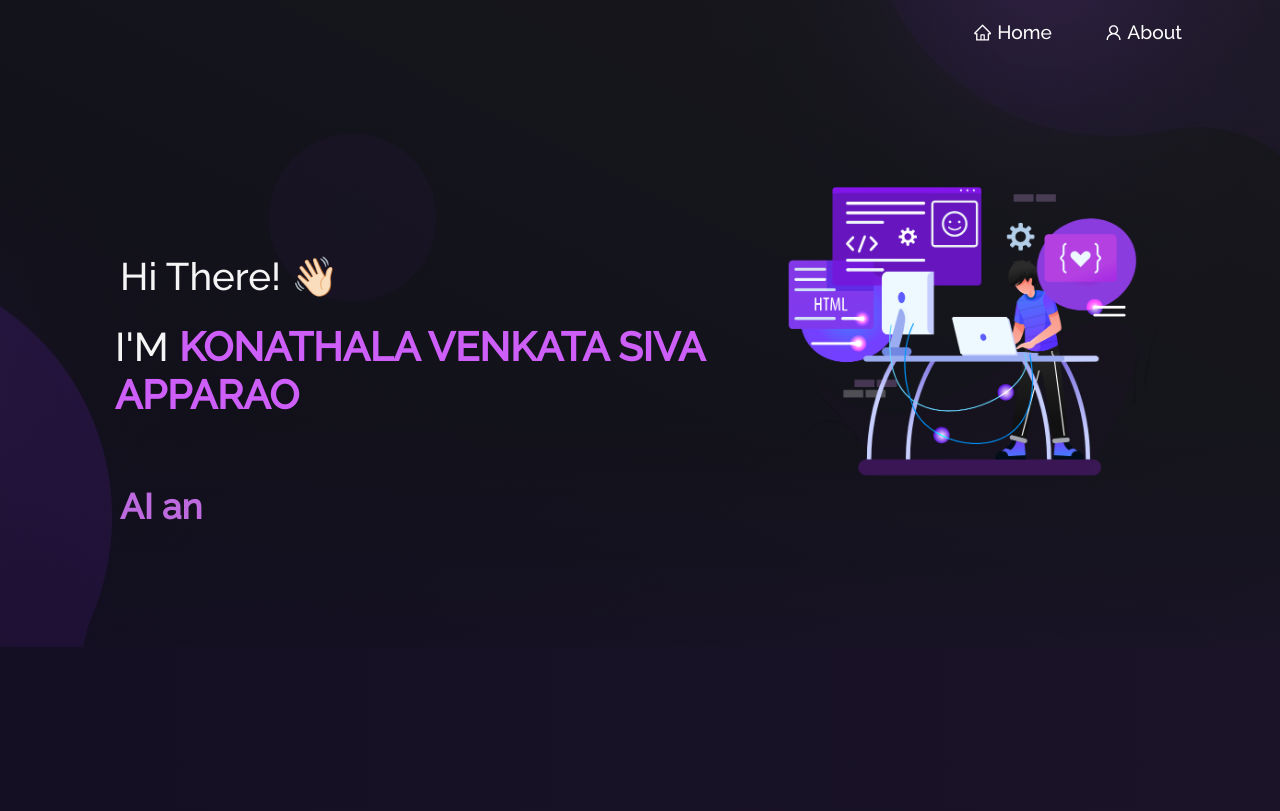
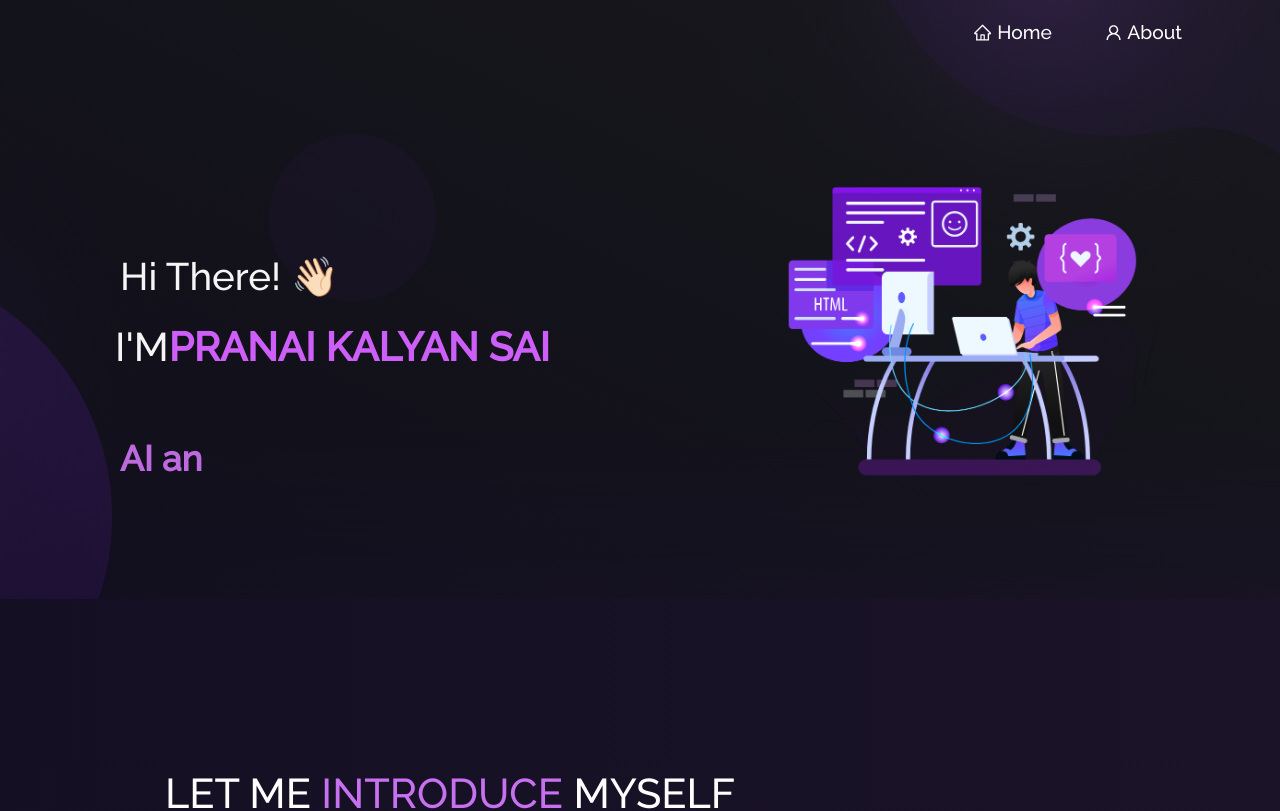
Before and after one commit to Pranaikalyansai/task6, a React (Create React App) app: page / in a window 1280 px wide. Shown: the top 811 px of the page. Built offline with nearby package versions, Linux system fonts and the light colour scheme.

Commit message:
Update Home.js

```diff
--- a/src/components/Home/Home.js
+++ b/src/components/Home/Home.js
@@ -20,7 +20,7 @@ function Home() {
 
               <h1 className="heading-name">
                 I'M
-                <strong className="main-name"> KONATHALA VENKATA SIVA APPARAO </strong>
+                <strong className="main-name">PRANAI KALYAN SAI </strong>
               </h1>
 
               <div style={{ padding: 50, textAlign: "left" }}>
```
